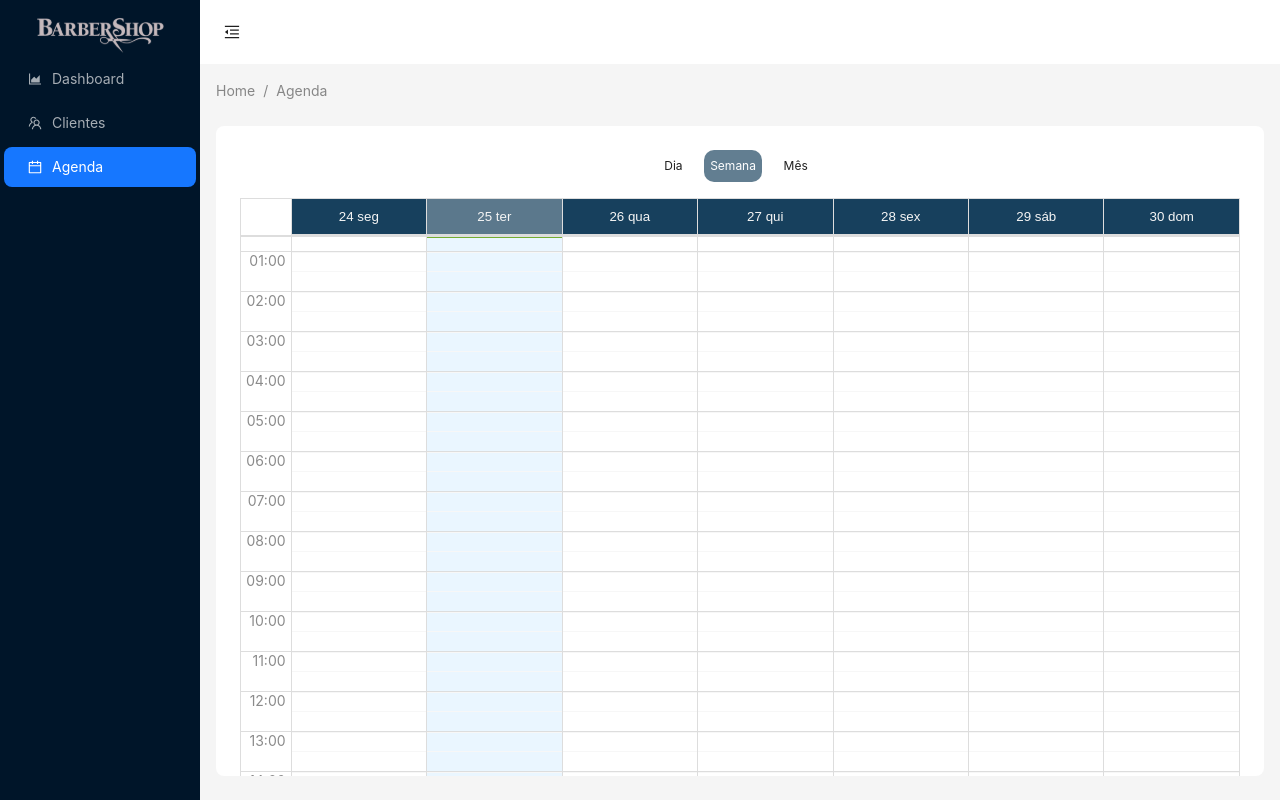
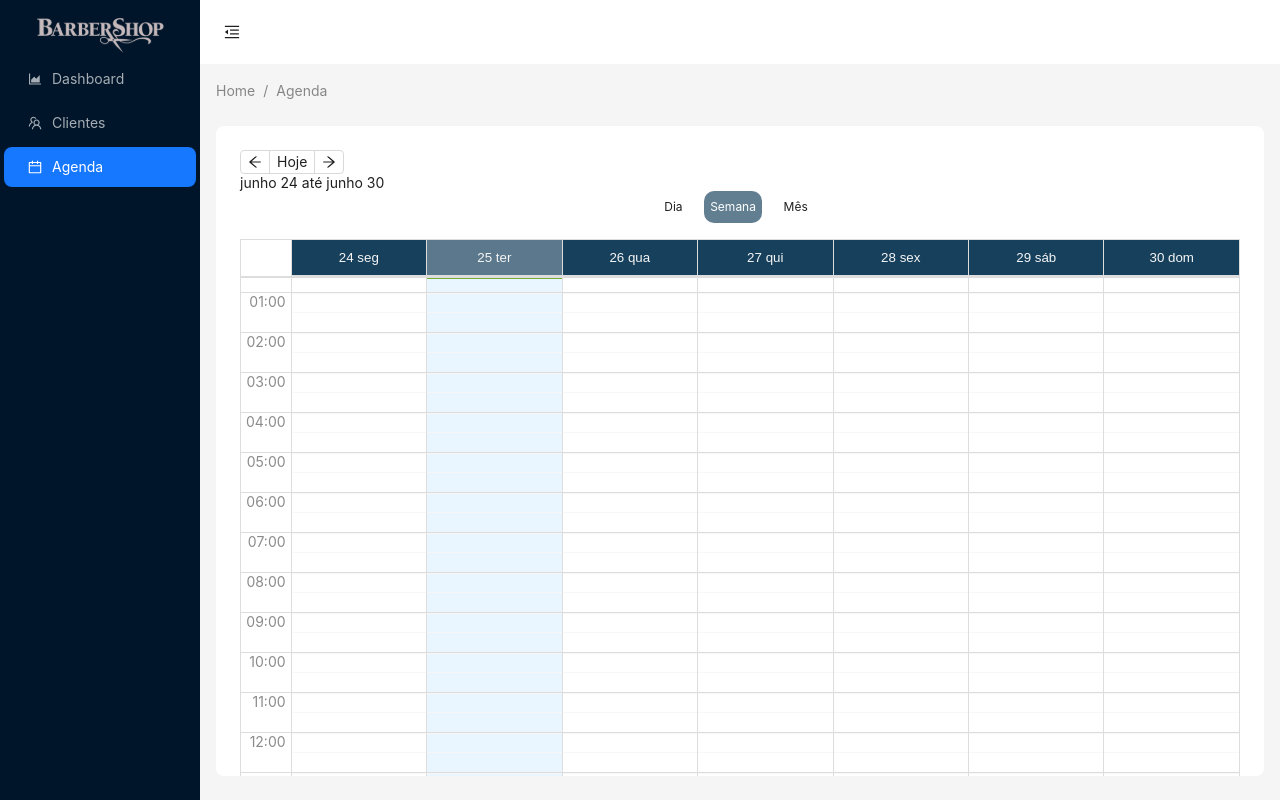
Before and after one commit to GustavoMoraisSantos/david-barber, a React (Vite) app: page / in a window 1280 px wide. Both pictures are taken after a click on the item "Agenda". Built offline with nearby package versions, Linux system fonts and the light colour scheme.

Commit message:
feat(calendar): create custom toolbar navigation

```diff
--- a/src/components/schedulers/Calendar.tsx
+++ b/src/components/schedulers/Calendar.tsx
@@ -3,11 +3,12 @@ import { Calendar, Views, momentLocalizer } from "react-big-calendar";
 import "./calendar.css";
 import moment from "moment";
 import "moment/locale/pt-br";
-import { Button, Modal, Tag } from "antd";
-import { useState } from "react";
+import { Button, Modal, Radio, Tag } from "antd";
+import { useCallback, useMemo, useState } from "react";
 import CalendarForm from "./CalendarForm";
 import { combineDateAndTime } from "../../utils";
 import { VIEW_OPTIONS } from "../../constants";
+import { ArrowLeftOutlined, ArrowRightOutlined } from "@ant-design/icons";
 moment.locale("pt-br");
 moment.updateLocale("pt-br", {
   week: {
@@ -85,6 +86,7 @@ export default function SchedulerCalendar() {
   const [selectedTag, setSelectedTag] = useState<(typeof Views)[Keys]>(
     Views.WEEK
   );
+  const [date, setDate] = useState(moment());
   const [events, setEnvents] = useState<Event>([]);
   const [selectedSlot, setSelectedSlot] = useState({ start: null, end: null });
 
@@ -131,8 +133,46 @@ export default function SchedulerCalendar() {
     setView(id);
   };
 
+  const onNextClick = useCallback(() => {
+    if (view === Views.DAY) setDate(moment(date).add(1, "d").toDate());
+    if (view === Views.WEEK) setDate(moment(date).add(1, "w").toDate());
+    if (view === Views.MONTH) setDate(moment(date).add(1, "M").toDate());
+  });
+
+  const onPrevClick = useCallback(() => {
+    if (view === Views.DAY) setDate(moment(date).subtract(1, "d").toDate());
+    if (view === Views.WEEK) setDate(moment(date).subtract(1, "w").toDate());
+    if (view === Views.MONTH) setDate(moment(date).subtract(1, "M").toDate());
+  });
+
+  const dateText = useMemo(() => {
+    if (view === Views.DAY) return moment(date).format("dddd, DD - MMMM");
+    if (view === Views.WEEK) {
+      const from = moment(date)?.startOf("week");
+      const to = moment(date)?.endOf("week");
+      return `${from.format("MMMM DD")} até ${to.format("MMMM DD")}`;
+    }
+    if (view === Views.MONTH) return moment(date).format("MMMM YYYY");
+  }, [view, date]);
+
   return (
     <>
+      <div className="dateView">
+        <Radio.Group size="small" onChange={(e) => setSize(e.target.value)}>
+          <Radio.Button onClick={onPrevClick} value="prev">
+            <ArrowLeftOutlined />
+          </Radio.Button>
+          <Radio.Button onClick={() => setDate(moment())} value="default">
+            Hoje
+          </Radio.Button>
+          <Radio.Button onClick={onNextClick} value="next">
+            <ArrowRightOutlined />
+          </Radio.Button>
+        </Radio.Group>
+      </div>
+      <div>
+        <p>{dateText}</p>
+      </div>
       <div className="customTollbar">
         {VIEW_OPTIONS.map(({ id, label }) => (
           <Tag.CheckableTag
@@ -167,6 +207,7 @@ export default function SchedulerCalendar() {
           className={"calendar"}
           toolbar={false}
           view={view}
+          date={date}
         />
 
         <Modal
```
